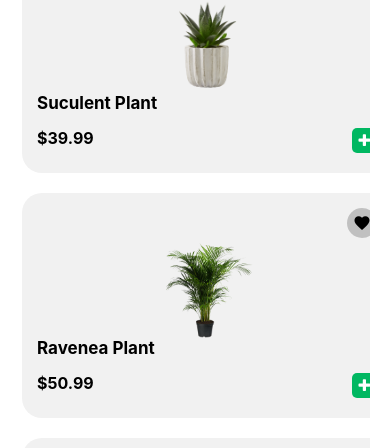
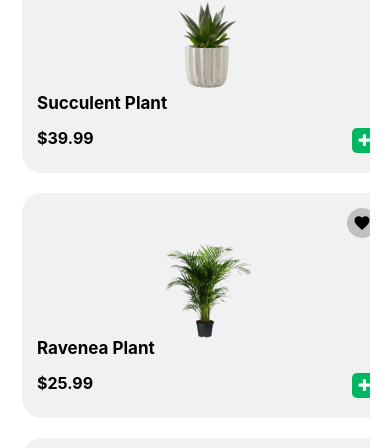
Before and after one commit to HectorBusSan/Cake, a React Native app: screen /Home in a window 390 px wide. Shown: the part 345-793 px from the top of the page. Built offline with nearby package versions, Linux system fonts and the light colour scheme.

Commit message:
Haciendo pruebas con TouchOpacity

```diff
--- a/consts/products.js
+++ b/consts/products.js
@@ -1,49 +1,58 @@
 const products=[
     {
-        id:1,
-        name:"Suculent Plant",
-        price:'39.99',
-        like:true,
-        img: require('./../assets/example1.png'),
-        about:'Succulent Plantis one of the most popular and beautiful species that will produce clumpms. The storage of water often gives succulent plants a more swollen or fleshy appearance than other plants, a characteristic known as succulence.'
+    id: 1,
+    name: 'Succulent Plant',
+    price: '39.99',
+    like: true,
+    img: require('../assets/example1.png'),
+    about:
+        'Succulent Plantis one of the most popular and beautiful species that will produce clumpms. The storage of water often gives succulent plants a more swollen or fleshy appearance than other plants, a characteristic known as succulence.',
     },
     {
-        id:2,
-        name:"Dragon Plant",
-        price:'25.99',
-        like:false,
-        img: require('./../assets/example2.png'),
-        about:'Dragon Plant one of the most popular and beautiful species that will produce clumpms. The storage of water often gives succulent plants a more swollen or fleshy appearance than other plants, a characteristic known as succulence.'
+    id: 2,
+    name: 'Dragon Plant',
+    price: '29.99',
+    like: false,
+    img: require('../assets/example2.png'),
+    about:
+        'Dragon Plant one of the most popular and beautiful species that will produce clumpms. The storage of water often gives succulent plants a more swollen or fleshy appearance than other plants, a characteristic known as succulence.',
     },
     {
-        id:3,
-        name:"Ravenea Plant",
-        price:'50.99',
-        like:false,
-        img: require('./../assets/example3.png'),
-        about:'Ravenea Plant one of the most popular and beautiful species that will produce clumpms. The storage of water often gives succulent plants a more swollen or fleshy appearance than other plants, a characteristic known as succulence.'
+    id: 3,
+    name: 'Ravenea Plant',
+    price: '25.99',
+    like: false,
+    img: require('../assets/example3.png'),
+    about:
+        'Ravenea Plant one of the most popular and beautiful species that will produce clumpms. The storage of water often gives succulent plants a more swollen or fleshy appearance than other plants, a characteristic known as succulence.',
+    },
+
+    {
+    id: 4,
+    name: 'Potted Plant',
+    price: '25.99',
+    like: true,
+    img: require('../assets/example4.png'),
+    about:
+        'Potted Plant Ravenea Plant one of the most popular and beautiful species that will produce clumpms. The storage of water often gives succulent plants a more swollen or fleshy appearance than other plants, a characteristic known as succulence.',
     },
     {
-        id:4,
-        name:"Potted Plant",
-        price:'25.99',
-        like:true,
-        img: require('./../assets/example4.png'),
-        about:'Potted Plant Ravenea Plant one of the most popular and beautiful species that will produce clumpms. The storage of water often gives succulent plants a more swollen or fleshy appearance than other plants, a characteristic known as succulence.'
-    },{
-        id:5,
-        name:"Ravenea Plant",
-        price:'39.99',
-        like:false,
-        img: require('./../assets/example5.png'),
-        about:'Potted Plant Ravenea Plant one of the most popular and beautiful species that will produce clumpms. The storage of water often gives succulent plants a more swollen or fleshy appearance than other plants, a characteristic known as succulence.'
-    },{
-        id:6,
-        name:"Dragon Plant",
-        price:'59.99',
-        like:false,
-        img: require('./../assets/example6.png'),
-        about:'Potted Plant Ravenea Plant one of the most popular and beautiful species that will produce clumpms. The storage of water often gives succulent plants a more swollen or fleshy appearance than other plants, a characteristic known as succulence.'
-    }
+    id: 5,
+    name: 'Ravenea Plant',
+    price: '50.99',
+    like: true,
+    img: require('../assets/example5.png'),
+    about:
+        'Potted Plant Ravenea Plant one of the most popular and beautiful species that will produce clumpms. The storage of water often gives succulent plants a more swollen or fleshy appearance than other plants, a characteristic known as succulence.',
+    },
+    {
+    id: 6,
+    name: 'Dragon Plant',
+    price: '50.99',
+    like: false,
+    img: require('../assets/example6.png'),
+    about:
+        'Potted Plant Ravenea Plant one of the most popular and beautiful species that will produce clumpms. The storage of water often gives succulent plants a more swollen or fleshy appearance than other plants, a characteristic known as succulence.',
+    },
 ]
 export default products;
```
